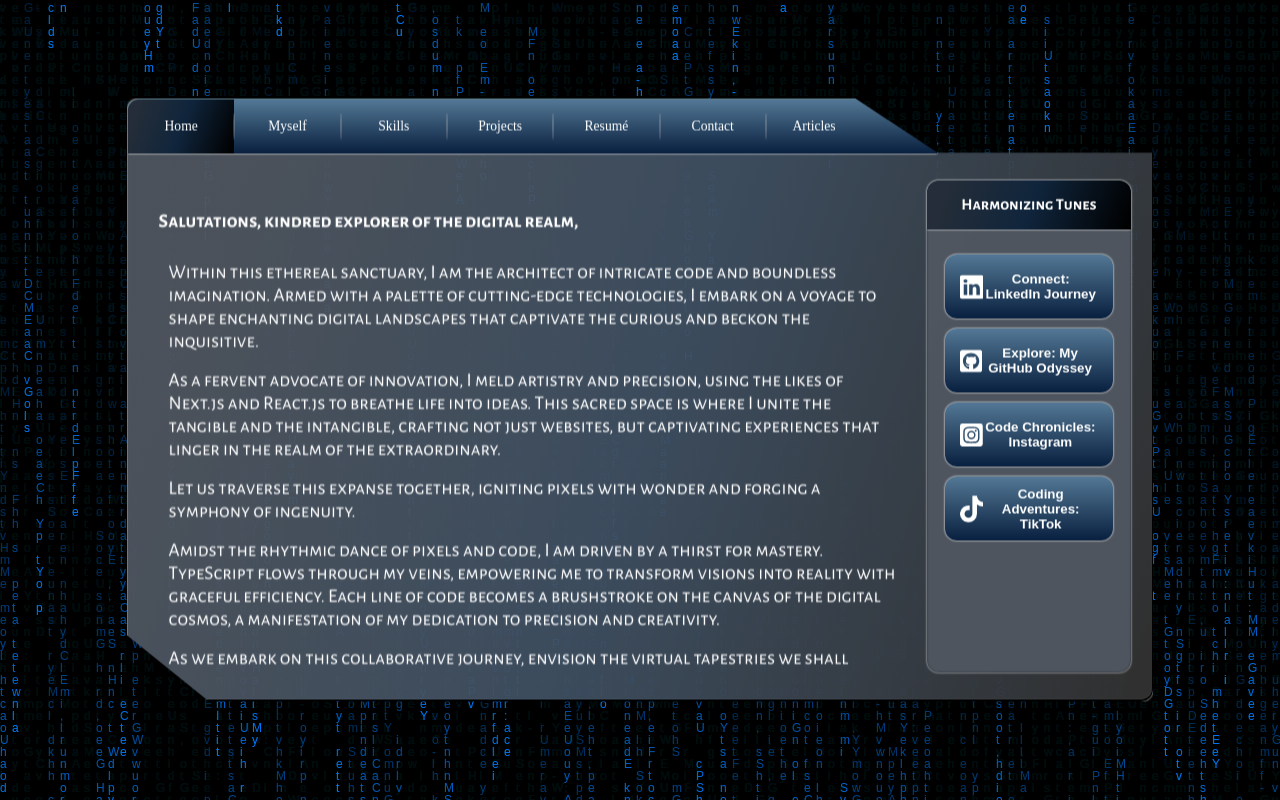
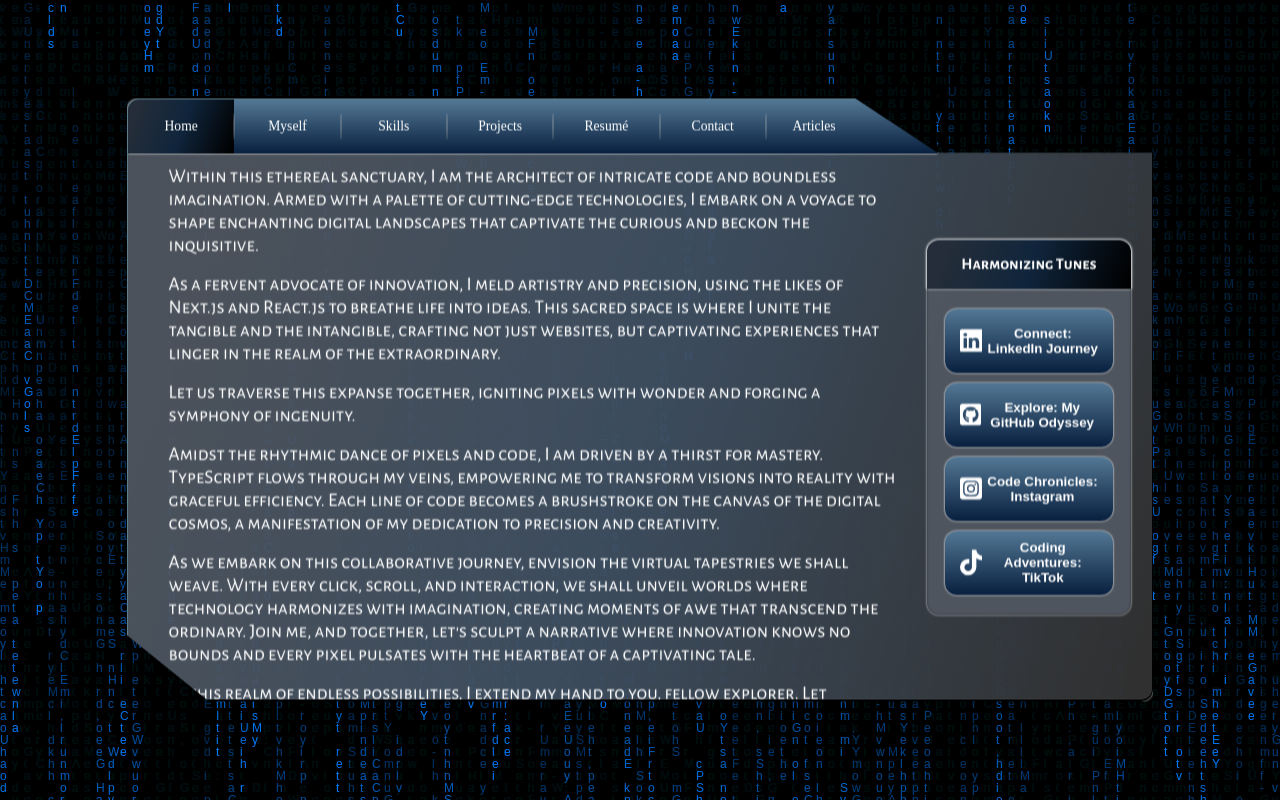
Before and after one commit to patrickgunnar/patrick-gunnar, a Next.js app: page / in a window 1280 px wide. Built offline with nearby package versions, Linux system fonts and the light colour scheme; a web font is replaced by a local one.

Commit message:
feat: improved CSS

```diff
--- a/src/app/(site)/components/IntroduceContent.tsx
+++ b/src/app/(site)/components/IntroduceContent.tsx
@@ -12,11 +12,14 @@ const ContentWrapper = styled.div`
     display: flex;
     gap: 10px;
     flex-direction: column;
-    justify-content: space-around;
+    justify-content: start;
     align-items: center;
 
     height: 100%;
     width: 100%;
+
+    overflow: hidden;
+    overflow-y: auto;
 
     @media only screen and (min-width: ${laptop}) {
         flex-direction: row;
@@ -34,14 +37,10 @@ const TextWrapper = styled.div`
     align-items: center;
 
     padding: 10px;
-    height: 70%;
+    height: auto;
     width: 100%;
 
-    overflow: hidden;
-    overflow-y: auto;
-
     @media only screen and (min-width: ${laptop}) {
-        height: 90%;
         width: 75%;
     }
 `
@@ -79,13 +78,12 @@ const DockWrapper = styled.div`
     justify-content: space-between;
     align-items: center;
 
-    height: 28%;
-    width: 100%;
-
-    overflow: hidden;
+    margin-bottom: 15px;
+    height: auto;
+    width: 90%;
 
     @media only screen and (min-width: ${laptop}) {
-        height: 90%;
+        margin-bottom: 0;
         width: 20%;
     }
 `
@@ -94,6 +92,9 @@ const TitleFrame = styled.label`
     background: linear-gradient(109.6deg, var(--background-015) 11.2%, var(--background-014) 51.2%, var(--background-005) 98.6%);
     filter: drop-shadow(0 0 1px var(--background-006));
     box-sizing: border-box;
+    border: none;
+    border-top-right-radius: 12px;
+    border-top-left-radius: 12px;
 
     font-family: 'Alegreya Sans SC', sans-serif;
     font-weight: 700;
@@ -107,28 +108,22 @@ const TitleFrame = styled.label`
 const ProfileWrapper = styled.div`
     box-sizing: border-box;
 
-    display: grid;
+    display: flex;
+    flex-direction: column;
     gap: 10px;
-    grid-template-columns: repeat(2, 1fr);
-    grid-template-rows: auto auto;
+    justify-content: start;
+    align-items: center;
 
-    margin-bottom: 10px;
     padding: 10px;
-    height: 70%;
+    height: 100%;
     width: 92%;
 
     overflow: hidden;
     overflow-y: auto;
 
     @media only screen and (min-width: ${laptop}) {
-        display: flex;
-        flex-direction: column;
-        gap: 10px;
-        flex-wrap: wrap;
-        justify-content: start;
-        align-items: center;
-
-        height: 85%;
+        margin: 10px 0;
+        height: auto;
     }
 `
 
@@ -140,6 +135,7 @@ const ProfileButton = styled.button`
     border: none;
 
     display: flex;
+    gap: 5px;
     justify-content: space-between;
     align-items: center;
 
```
